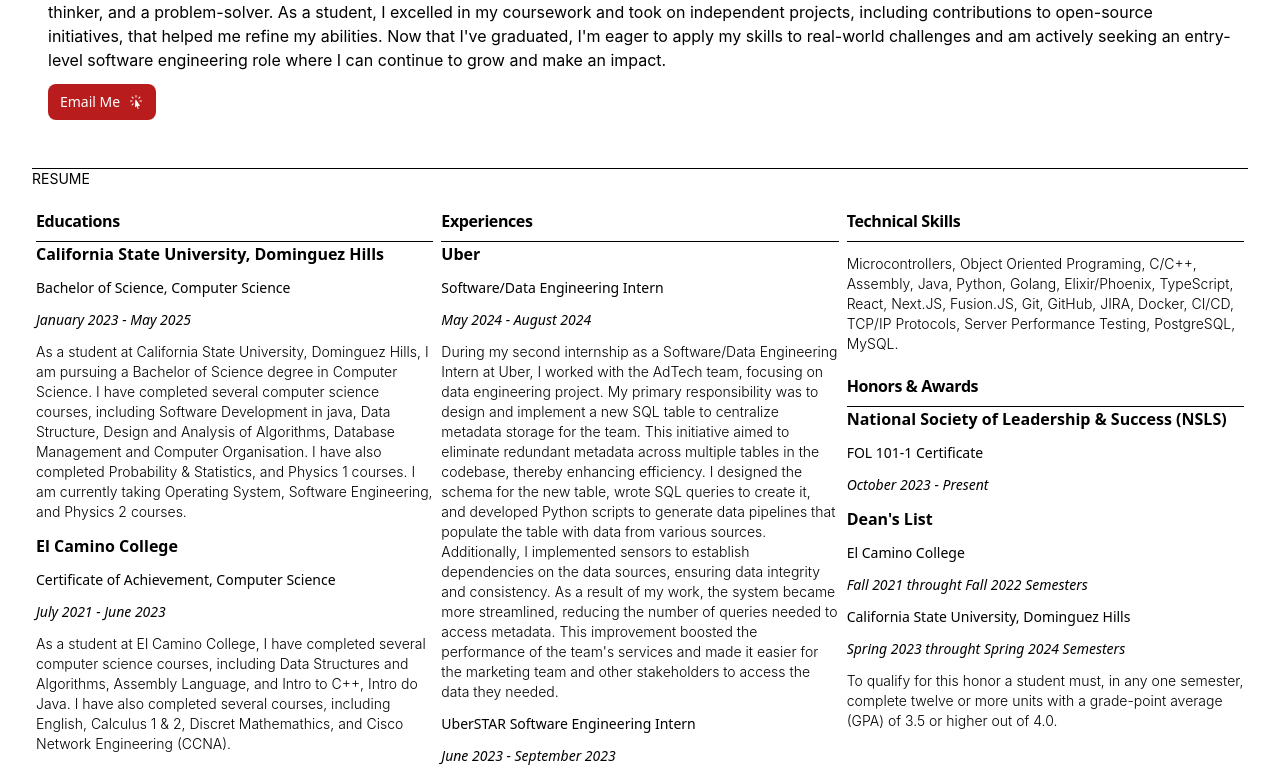
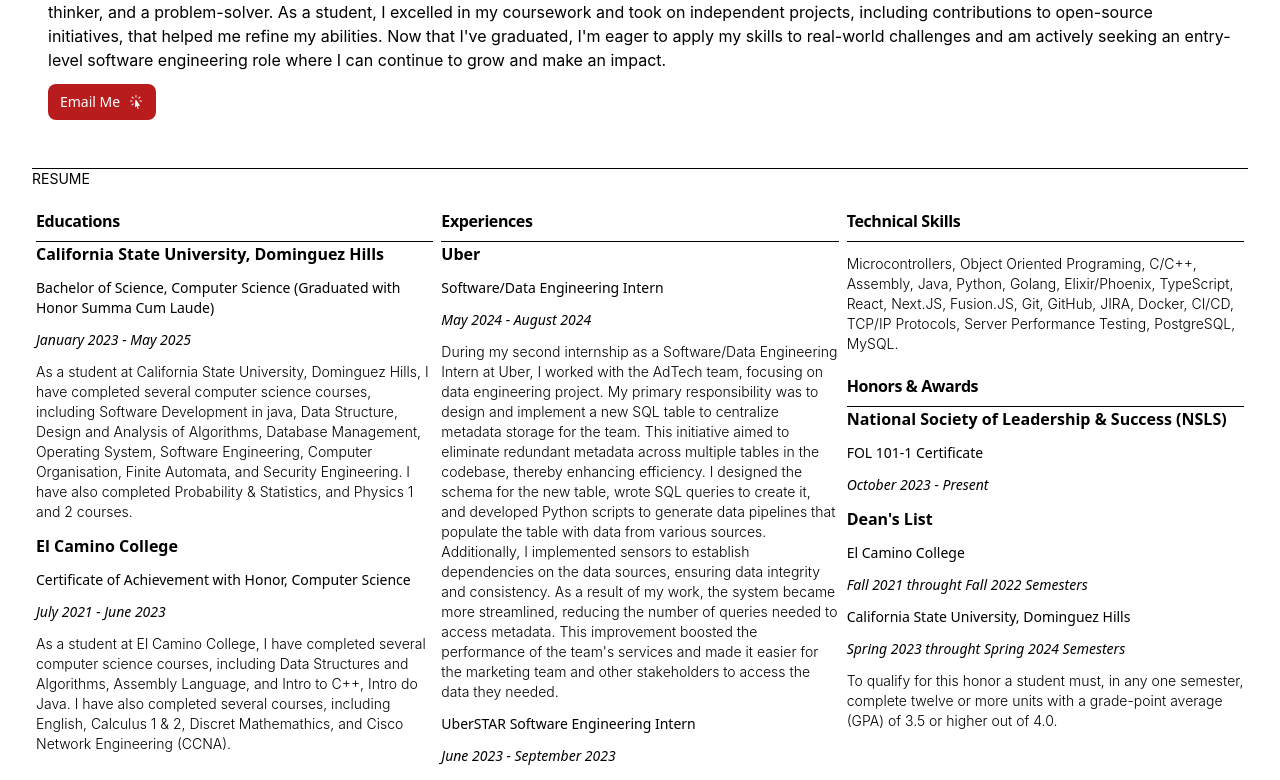
Before and after one commit to chrisdedman/website, a Next.js app: page /profile in a window 1280 px wide. Shown: the part 564-1344 px from the top of the page. Built offline with nearby package versions, Linux system fonts and the light colour scheme.

Commit message:
Update education section to include honors and clarify course details

```diff
--- a/src/components/resume/education.tsx
+++ b/src/components/resume/education.tsx
@@ -7,18 +7,19 @@ export default function Educations() {
       <hr className="h-px my-8 bg-black border-0 separator mt-0 mb-0" />
       <div className="mb-3 font-normal">
         <strong>California State University, Dominguez Hills</strong>
-        <p className="text-sm font-light">Bachelor of Science, Computer Science</p>
+        <p className="text-sm font-light">Bachelor of Science, Computer Science (Graduated with Honor <b>Summa Cum Laude</b>)</p>
         <p className="text-sm font-light italic">January 2023 - May 2025</p>
         <p className="text-sm font-light font">
-          As a student at California State University, Dominguez Hills, I am pursuing a Bachelor of Science degree in Computer Science.
-          I have completed several computer science courses, including Software Development in java, Data Structure, Design and Analysis of Algorithms, Database Management and Computer Organisation.
-          I have also completed Probability & Statistics, and Physics 1 courses. I am currently taking Operating System, Software Engineering, and Physics 2 courses.
+          As a student at California State University, Dominguez Hills, I have completed several computer science courses,
+          including Software Development in java, Data Structure, Design and Analysis of Algorithms, Database Management,
+          Operating System, Software Engineering, Computer Organisation, Finite Automata, and Security Engineering.
+          I have also completed Probability & Statistics, and Physics 1 and 2 courses.
         </p>
       </div>
 
       <div className="mb-3 font-normal">
         <strong>El Camino College</strong>
-        <p className="text-sm font-light">Certificate of Achievement, Computer Science</p>
+        <p className="text-sm font-light">Certificate of Achievement with Honor, Computer Science</p>
         <p className="text-sm font-light italic">July 2021 - June 2023</p>
         <p className="text-sm font-light font">
           As a student at El Camino College, I have completed several computer science courses,
```
